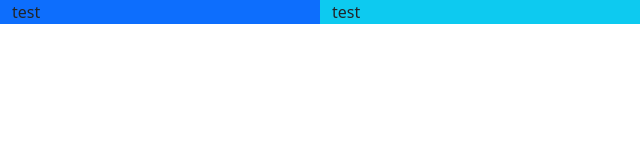
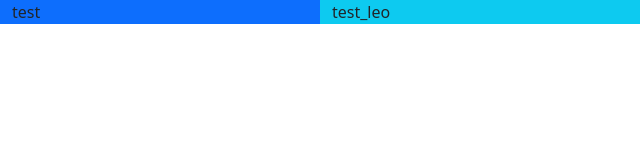
Before and after one commit to onesillypotato/assign4-bootstrap, a website: page public/index.html in a window 1280 px wide. Shown: the full height of the page, 0-640 px from the left. Drawn offline with nearby package versions, Linux system fonts and the light colour scheme.

Commit message:
second_test

```diff
--- a/public/index.html
+++ b/public/index.html
@@ -18,7 +18,7 @@
                 test
             </div>
             <div class="col-sm-9 bg-info" >
-                test
+                test_leo
             </div>
         </div>
     </div>
```
